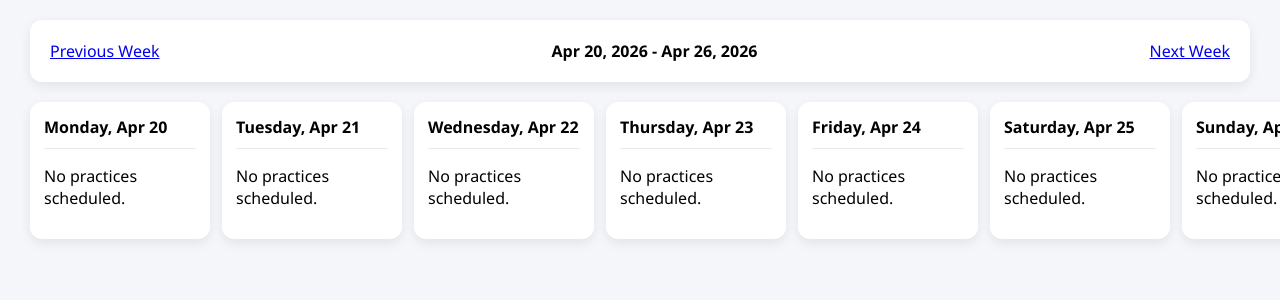
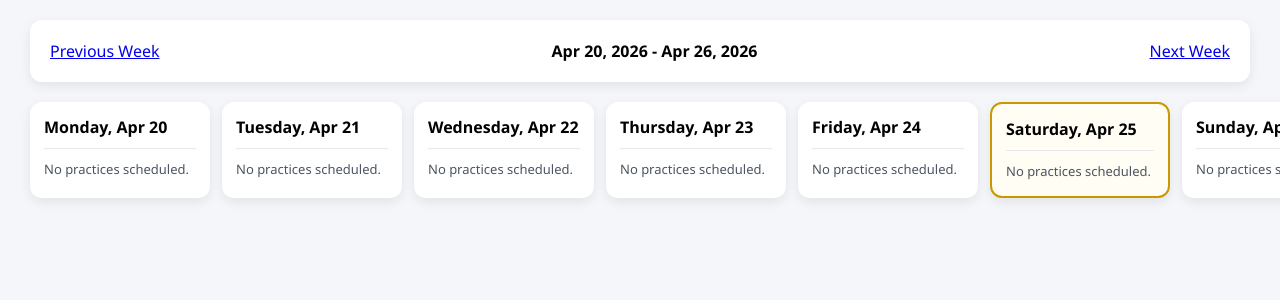
Before and after one commit to caitlynl24/CMS375-Spring2026, a PHP site: page /practice.php in a window 1280 px wide. Shown: the part 147-447 px from the top of the page. Run offline with PHP 8.4, Linux system fonts and the light colour scheme; the visitor is signed in with stand-in values (Sample User, id 1); tables that the repository leaves empty hold one stand-in row (values such as "Sample post").

Commit message:
fixed style

```diff
--- a/UI/practice.php
+++ b/UI/practice.php
@@ -99,6 +99,11 @@ while ($practice = $practices->fetch_assoc()) {
             box-shadow: 0 4px 12px rgba(0, 0, 0, 0.08);
         }
 
+        .day-column.today {
+            border: 2px solid #c99700;
+            background: #fffdf4;
+        }
+
         .day-header {
             margin: 0 0 12px 0;
             padding-bottom: 10px;
@@ -108,7 +113,29 @@ while ($practice = $practices->fetch_assoc()) {
 
         .practice-item {
             border-top: 1px solid #efefef;
-            padding: 10px 0;
+            padding: 8px 0;
+        }
+
+        .practice-title {
+            margin: 0 0 4px 0;
+            font-size: 15px;
+            font-weight: 700;
+            color: #1f2d3d;
+        }
+
+        .practice-meta {
+            margin: 2px 0;
+            font-size: 13px;
+            color: #4b5563;
+            line-height: 1.35;
+        }
+
+        .practice-actions {
+            display: flex;
+            gap: 8px;
+            margin-top: 8px;
+            align-items: center;
+            flex-wrap: wrap;
         }
 
         .practice-item:first-of-type {
@@ -151,26 +178,27 @@ while ($practice = $practices->fetch_assoc()) {
     </div>
 
     <div class="week-grid">
-        <?php foreach ($weekDays as $day): ?>
-            <div class="day-column">
+        <?php $todayKey = (new DateTime())->format('Y-m-d'); ?>
+        <?php foreach ($weekDays as $dayKey => $day): ?>
+            <div class="day-column <?php echo ($dayKey === $todayKey) ? 'today' : ''; ?>">
                 <h3 class="day-header"><?php echo htmlspecialchars($day['label']); ?></h3>
 
                 <?php if (empty($day['practices'])): ?>
-                    <p>No practices scheduled.</p>
+                    <p class="practice-meta">No practices scheduled.</p>
                 <?php else: ?>
                     <?php foreach ($day['practices'] as $practice): ?>
                         <div class="practice-item">
-                            <p><strong><?php echo htmlspecialchars($practice['title']); ?></strong></p>
-                            <p>
+                            <p class="practice-title"><?php echo htmlspecialchars($practice['title']); ?></p>
+                            <p class="practice-meta">
                                 <strong>Time:</strong>
                                 <?php echo htmlspecialchars(date('g:i A', strtotime($practice['start_time']))); ?>
                                 <?php if (!empty($practice['end_time'])): ?>
                                     - <?php echo htmlspecialchars(date('g:i A', strtotime($practice['end_time']))); ?>
                                 <?php endif; ?>
                             </p>
-                            <p><strong>Location:</strong> <?php echo htmlspecialchars($practice['location'] ?? ''); ?></p>
-                            <p><strong>Notes:</strong> <?php echo nl2br(htmlspecialchars($practice['notes'] ?? '')); ?></p>
-                            <div style="display:flex; gap:10px; margin-top:10px; flex-wrap:wrap;">
+                            <p class="practice-meta"><strong>Location:</strong> <?php echo htmlspecialchars($practice['location'] ?? ''); ?></p>
+                            <p class="practice-meta"><strong>Notes:</strong> <?php echo nl2br(htmlspecialchars($practice['notes'] ?? '')); ?></p>
+                            <div class="practice-actions">
                                 <a href="practice_edit.php?practice_id=<?php echo urlencode((string)$practice['practice_id']); ?>">
                                     <button>Edit</button>
                                 </a>
```
